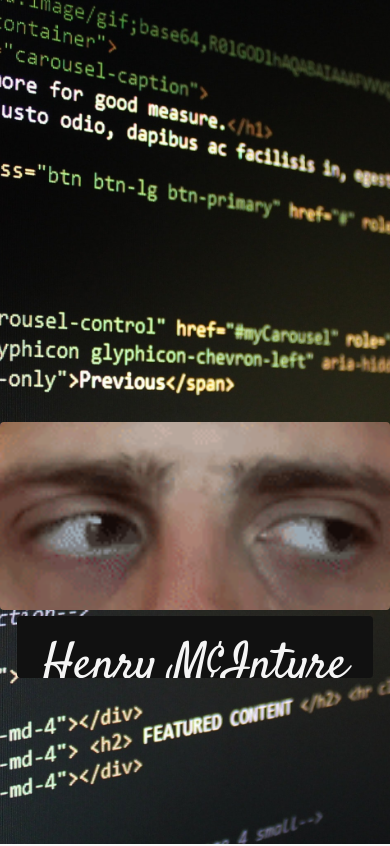
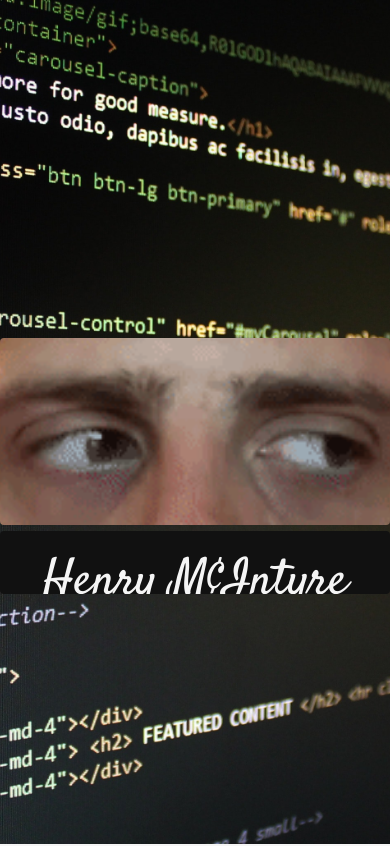
Before and after one commit to mcintyrehh/mcintyrehh.github.io, a plain HTML site: page index.html in a window 390 px wide. Shown: the top 846 px of the page. Drawn offline with nearby package versions, Linux system fonts and the light colour scheme.

Commit message:
little mobile fix

```diff
--- a/assets/css/style.css
+++ b/assets/css/style.css
@@ -27,7 +27,7 @@ body, html {
 .caption {
     position: absolute;
     left: 0;
-    top: 50%;
+    top: 40%;
     width: 100%;
     text-align: center;
 }
@@ -71,3 +71,11 @@ body, html {
     top: 50%;
     background-size: cover;
 }
+
+@media only screen and (max-width: 768px) {
+    /* For mobile phones: */
+    [class*="col-"] {
+        width: 100%;
+        justify-content: center;
+    }
+}
--- a/index.html
+++ b/index.html
@@ -24,11 +24,11 @@
 <body>
     <div class="parallax bg-img-1">
         <div class="caption">
-            <span class="rounded my-name">
+            <span class="col- rounded my-name">
                 Henry M¢Intyre
             </span>
             <br>
-            <span class="rounded my-name-2">
+            <span class="col- rounded my-name-2">
                 Henry M¢Intyre
             </span>
         </div>
```
